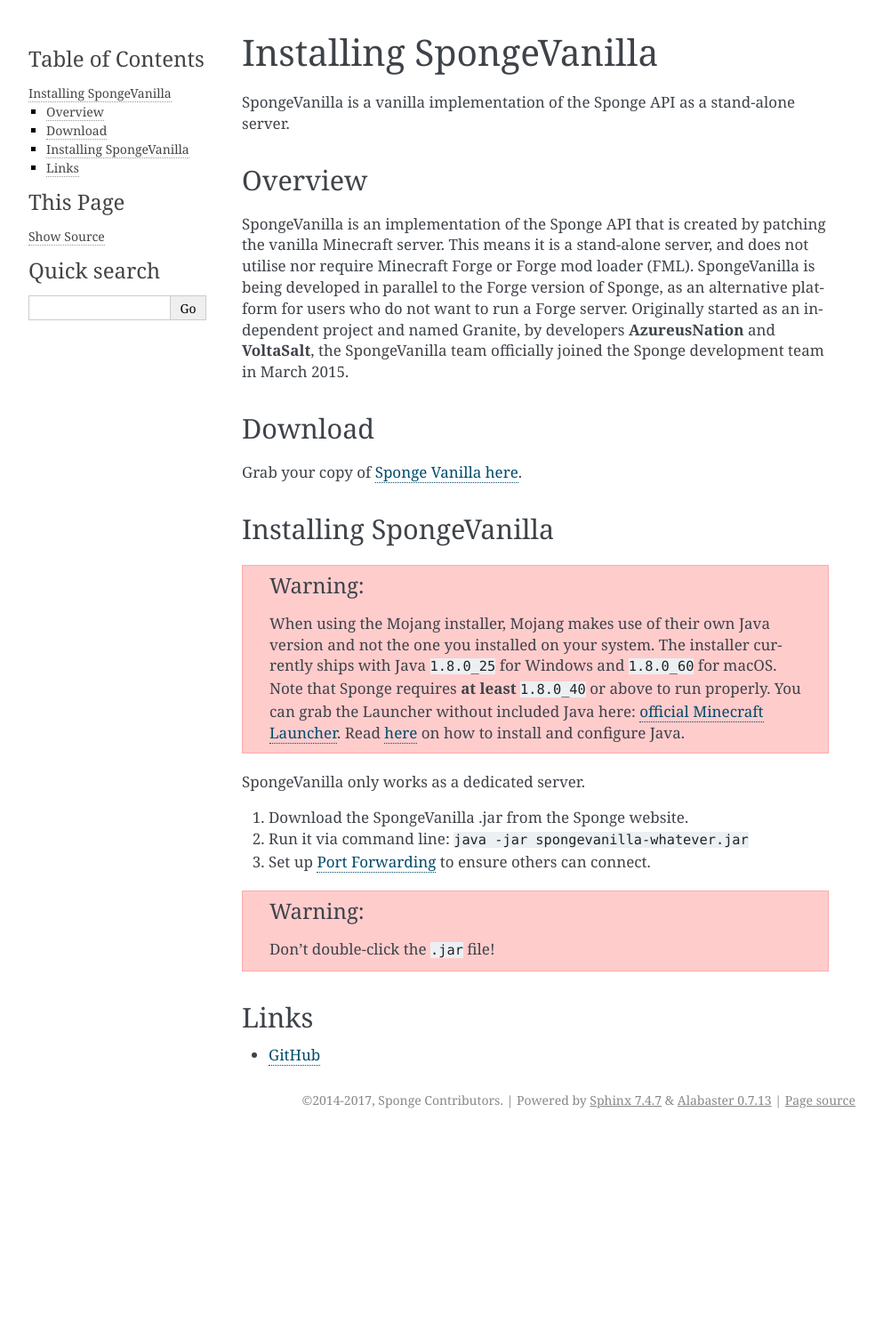
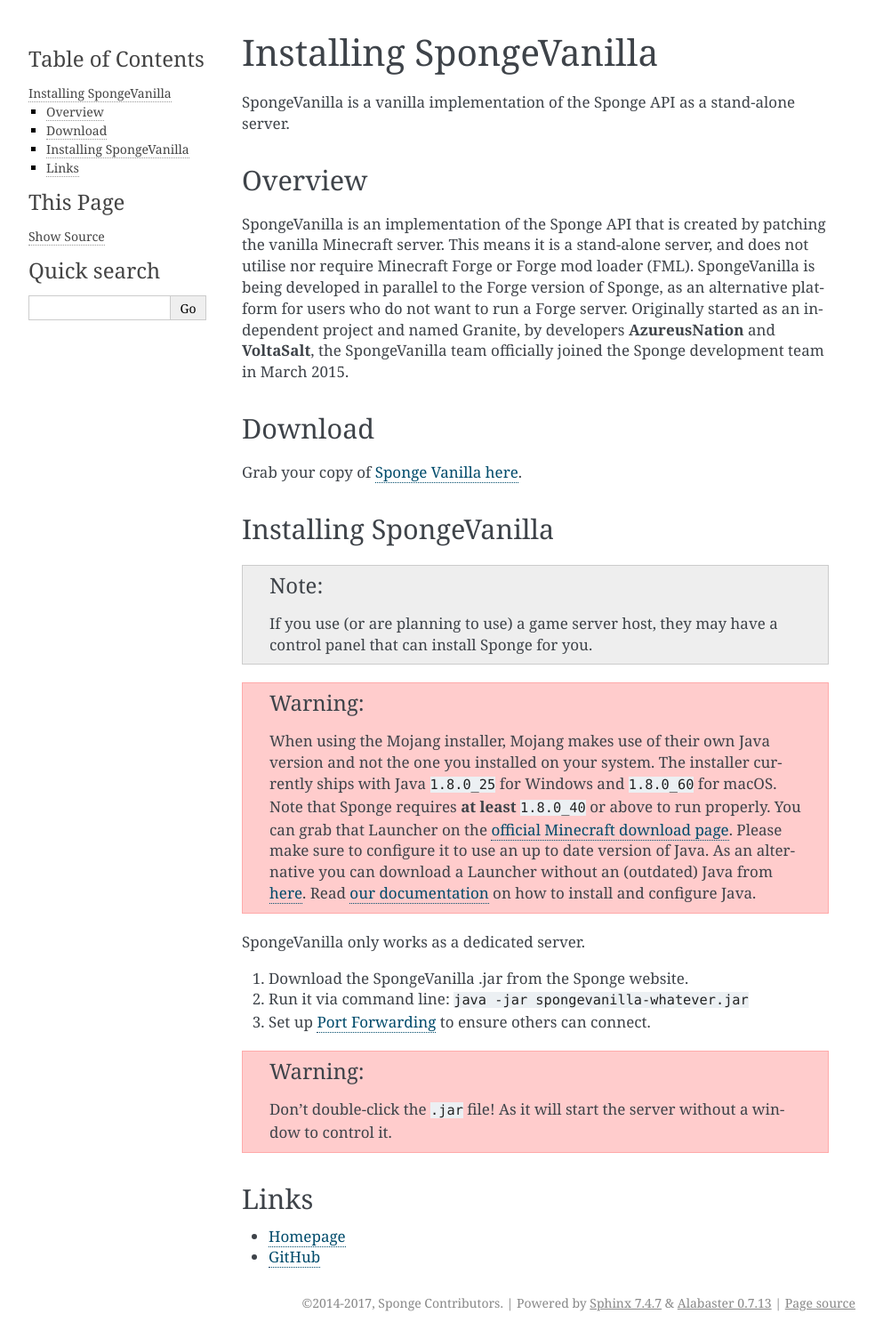
Before and after one commit to SpongePowered/SpongeDocs, a Sphinx documentation site: the page built from source/server/getting-started/implementations/spongevanilla.rst, in a window 1280 px wide. Shown: the whole page at 89% size, without its empty margins (148-1141 px from the left). Built offline with Sphinx 7.4.7, drawn with Linux system fonts in a browser that asks for light colours; pages that are not in the unit, such as notebooks, are missing from menus; before the commit the page ends 1276 px from its top, so only the background shows below that.

Commit message:
Mention alternative download section + copy more stuff to spongevanilla

```diff
--- a/source/server/getting-started/implementations/spongevanilla.rst
+++ b/source/server/getting-started/implementations/spongevanilla.rst
@@ -22,11 +22,20 @@
 Installing SpongeVanilla
 ========================
 
+.. note::
+
+    If you use (or are planning to use) a game server host, they may have a control panel that can install Sponge for
+    you.
+
+
 .. warning::
+
   When using the Mojang installer, Mojang makes use of their own Java version and not the one you installed on your
   system. The installer currently ships with Java ``1.8.0_25`` for Windows and ``1.8.0_60`` for macOS. Note that Sponge
-  requires **at least** ``1.8.0_40`` or above to run properly. You can grab the Launcher without included Java here:
-  `official Minecraft Launcher <https://minecraft.net/download>`_. Read :doc:`here <../jre>` on how to install and
+  requires **at least** ``1.8.0_40`` or above to run properly. You can grab that Launcher on the
+  `official Minecraft download page <https://minecraft.net/download>`_. Please make sure to configure it to use an up to
+  date version of Java. As an alternative you can download a Launcher without an (outdated) Java from
+  `here <https://minecraft.net/download/alternative>`__. Read :doc:`our documentation <../jre>` on how to install and
   configure Java.
 
 SpongeVanilla only works as a dedicated server.
@@ -37,10 +46,11 @@
 
 .. warning::
 
-    Don't double-click the ``.jar`` file!
+    Don't double-click the ``.jar`` file! As it will start the server without a window to control it.
 
 
 Links
 =====
 
+* `Homepage <https://www.spongepowered.org/>`__
 * `GitHub <https://github.com/SpongePowered/SpongeVanilla>`__
```
Also changed, not shown: source/server/getting-started/implementations/spongeforge.rst (+7 -3 lines).
